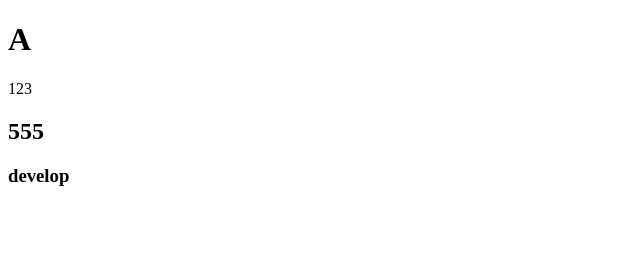
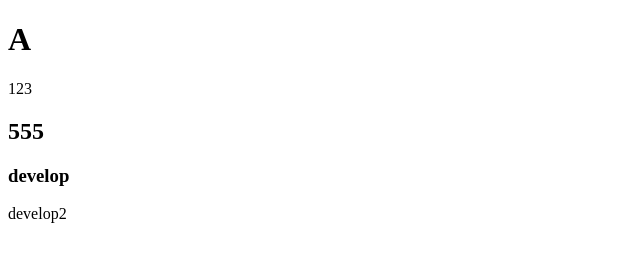
Before and after one commit to Bablax/test, a plain HTML site: page index.html in a window 1280 px wide. Shown: the full height of the page, 0-640 px from the left. Drawn offline with Linux system fonts and the light colour scheme.

Commit message:
develop2

```diff
--- a/index.html
+++ b/index.html
@@ -20,6 +20,9 @@
   <h3>
     develop
   </h3>
+  <main>
+    <span>develop2</span>
+  </main>
 </body>
 
 </html>
```
